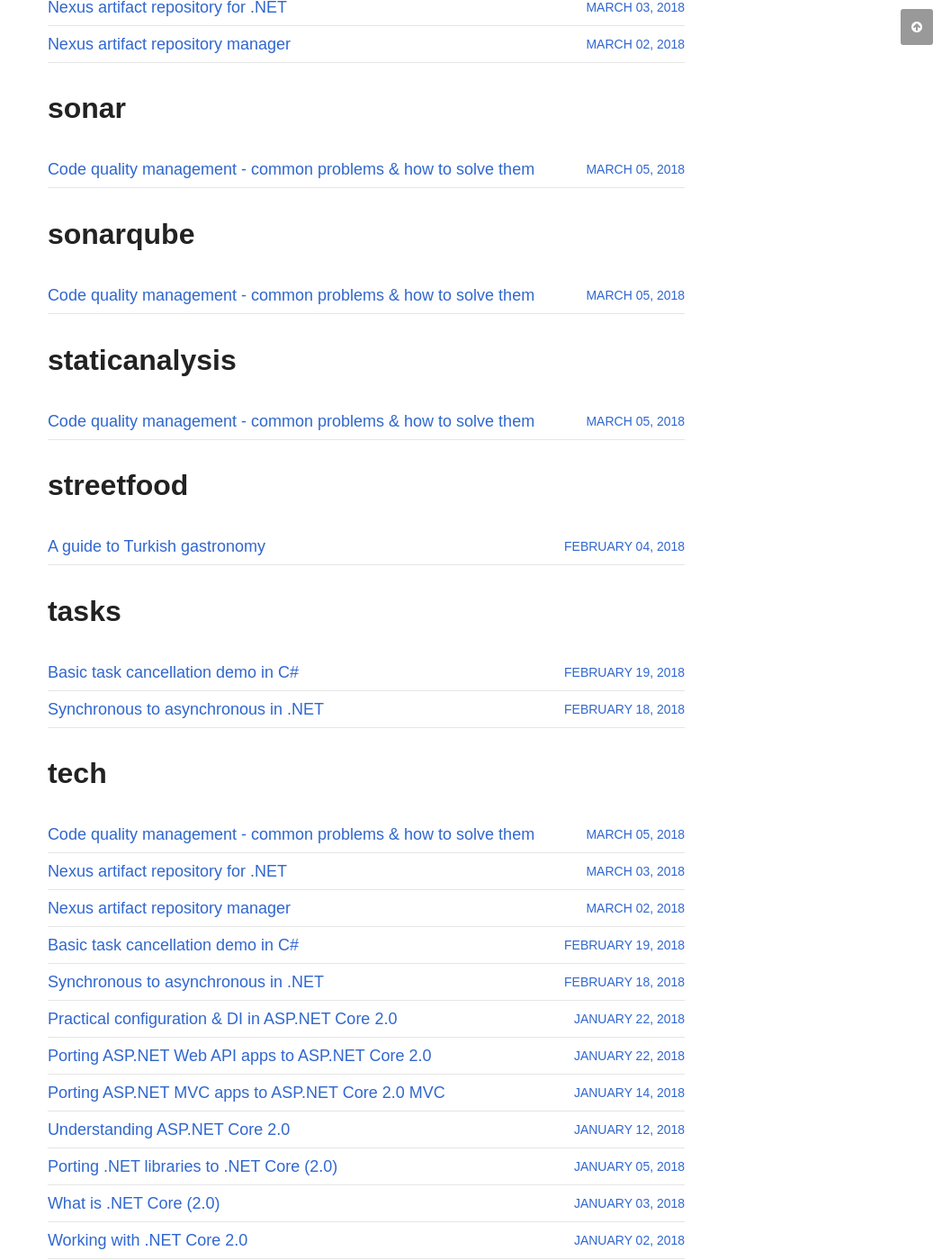
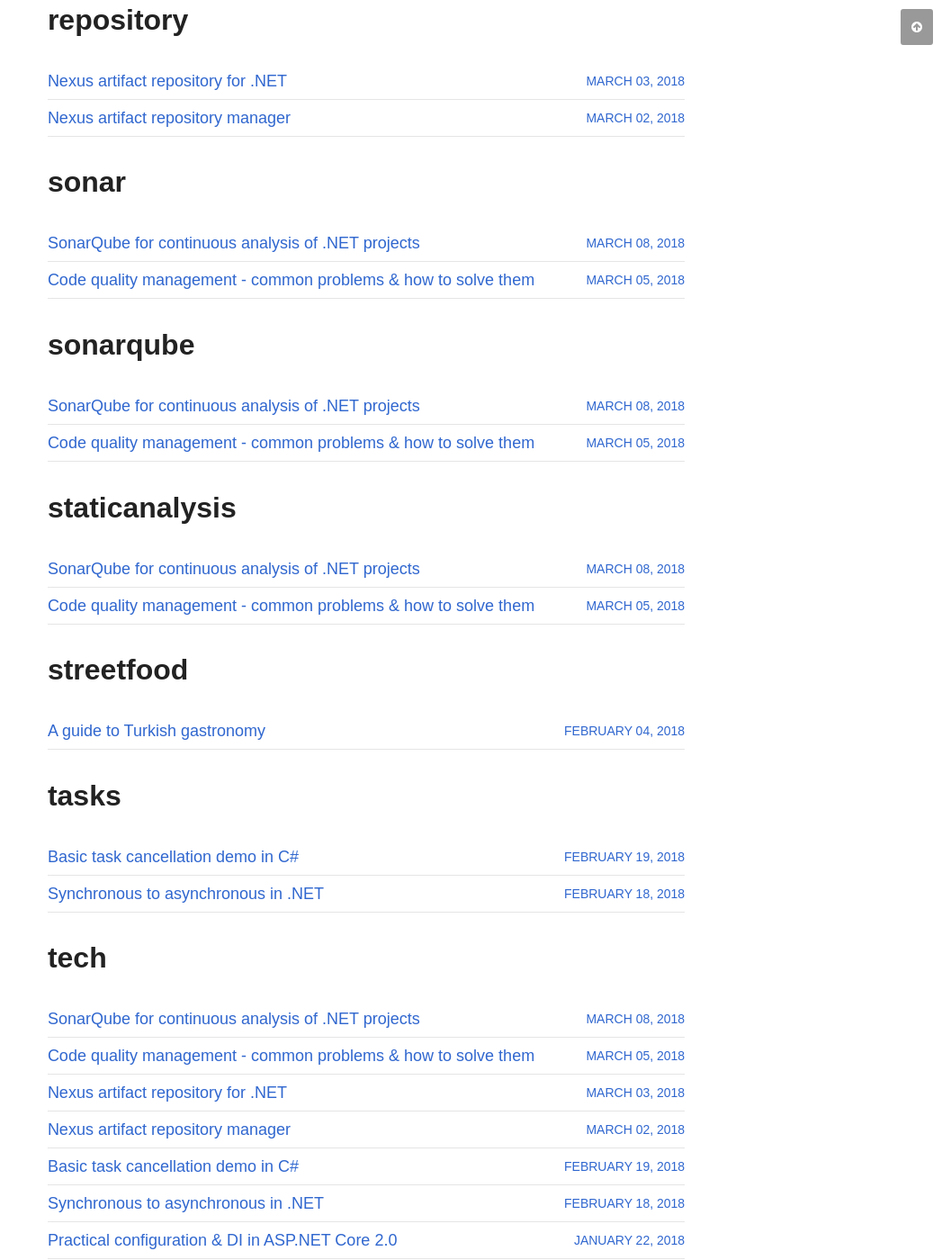
Before and after one commit to chakrabar/chakrabar.github.io, a Jekyll site: the page built from tags/index.md, in a window 1280 px wide and 1400 px high, scrolled down 7119 px. Shown: the whole window at 90% size, without its empty margins (233-1280 px from the left). Built offline with Jekyll 4.4.1, drawn with Linux system fonts in a browser that asks for light colours; nearby versions of some CDN libraries; some of the changed lines change nothing that is shown; some of the changed text lies outside the part shown.

Commit message:
WIP last latest article

````diff
--- a/_posts/articles/2018-03-05-code-quality-management.md
+++ b/_posts/articles/2018-03-05-code-quality-management.md
@@ -122,4 +122,4 @@
 * Cannot analyse architectural or design aspects
 * Does not participate in load or stress testing
 
-In the next section, we'll see [how to setup & use SonarQube for .NET projects](#next).
+In the next section, we'll see **[how to setup & use SonarQube for .NET projects](/articles/sonarqube-for-dotnet/)**.
--- /dev/null
+++ b/_posts/articles/2018-03-08-sonarqube-for-dotnet.md
@@ -0,0 +1,238 @@
+---
+layout: post
+title: "SonarQube for continuous analysis of .NET projects"
+excerpt: "How to setup & use SonarQube for .NET projects, with SonarC# and MSBuild"
+date: 2018-03-08
+tags: [tech, sonar, sonarqube, codequality, staticanalysis, codemetrics]
+categories: articles
+comments: true
+share: true
+---
+
+<small>This article is in-progress</small>
+
+This post is a continuation of **[Code quality management - common problems & how to solve them](/articles/code-quality-management/)**, read that first for a general discussion of software code quality management and how SonarQube helps in the process.
+
+#### SonarQube infrastructure
+
+SonarQube needs three components to work, `SonarQube server`, `SonarQube Scanner` and language pugin
+
+* **SonarQube Scanner** - language specific scanner that actualy runs analysis on the code
+* **SonarQube Server** - where data is sent back after analysis, the processed data is analysed further and reports, insights are created
+* **Language plugin** - language specific plugin for the the server (e.g. SonarC#, SonarJava, SonarPython etc.), with language specific rules and behaviours. Some of the language plugins are installed on the server by default, while others can be installed separately. See all language plgins [here](https://docs.sonarqube.org/display/SONAR/Marketplace).
+
+#### SonarQube setup process for development
+
+We'll setup the infrastructure on a `Windows` system. They can be setup on `Linux` and `Mac OS` as well. We'll run analysis on a `.NET` project, so we'll use `SonarC#` ([SonarVB](https://www.sonarsource.com/products/codeanalyzers/sonarvbnet.html) is also available) plugin and MSBuild runner. Seeting up and running for other languages and project types will have a similar but slightly different setup process.
+
+###### [1] Install and run the SonarQube Server
+
+1. Download [SonarQube here](https://www.sonarqube.org/downloads/). I got the current latest _"SonarQube 7.0"_
+2. Extract the contents of the zip file to a directory with access (e.g. `C:\sonarqube`)
+3. Go inside `bin` folder and find the correct directory as per the system (e.g. `bin\windows-x86-64`)
+4. Run the `StartSonar.bat` bat file (double-click or run from command line)
+5. It may take a few minutes to run. Once started successfully, it'll show a message like _"jvm 1    \| 2018.03.08 17:01:12 INFO  app[][o.s.a.SchedulerImpl] SonarQube is up"_
+6. Browse the user interface at [http://localhost:9000](http://localhost:9000)
+7. You can login with default admin credentials `admin/admin`
+8. Press `Ctrl + C` on the command line window to stop the server
+
+![Image](/images/posts/sonarqube/sonar-started.png)
+
+**Note:** For SonarQube 7 you need to have **Java 8 runtime** installed on the system. Otherwise you'll get an error like _" Unable to execute Java command.  The system cannot find the file specified"_. If not already installed, download and install [JRE 8](http://www.oracle.com/technetwork/java/javase/downloads/jre8-downloads-2133155.html).
+{: .notice--danger}
+
+###### [2] Setup the C# plugin SonarC\#
+
+With current versions of SonarQube server, SonarC# is pre-installed. With my `SonarQube 7`, I got `SonarC# 6.7.1`. For `VB` projects, install the [SonarVB](https://www.sonarsource.com/products/codeanalyzers/sonarvbnet.html) plugin.
+
+###### [3] Setup SonarQube Scanner for MSBuild
+
+Once SonarQube server is setup & running, let's install **SonarQube Scanner** on the machines where analysis will be performed. That means, the development machines if the developers want to run locally and the build machines where the build system will run the code analysis. We'll use it for a .NET project, so we'll use the [SonarQube Scanner for MSBuild](https://docs.sonarqube.org/display/SCAN/Analyzing+with+SonarQube+Scanner+for+MSBuild). Installation and setup guides for other project/build types (e.g. Maven, Gradle, Ant etc.) are available [here](https://docs.sonarqube.org/display/SCAN).
+
+1. You should already have SonarQube 6.7+ and SonarC# 6.7+ (I have 7 and 6.7.1 respectively) on SonarQube server
+2. On SonarQube Scanner machine - install [.NET Framework 4.6+](https://www.microsoft.com/net/download/dotnet-framework-runtime), [Java runtime 8](http://www.oracle.com/technetwork/java/javase/downloads/jre8-downloads-2133155.html)
+3. Download [SonarQube Scanner for MSBuild](https://github.com/SonarSource/sonar-scanner-msbuild/releases). It'll download a zip file _"sonar-scanner-msbuild-{version}.zip"_. I downloaded version 4.0.2.892
+4. Unblock the zip file (Right-click on file -> Properties -> Unblock)
+5. Unzip the _"sonar-scanner-msbuild-{version}.zip"_ on to local directory, e.g. inside `C:\sonarqube\bin\scanner`
+6. Add the path `C:\sonarqube\bin\scanner` to system environment variables. This path has the MSBuild scanner exe
+7. Edit `SonarQube.Analysis.xml` to specify the following parameters:
+    1. sonar.host.url - URL to your SonarQube server, if not http://localhost:9000
+    2. sonar.login - Analysis token of a user with Execute Analysis permissions. Required only if Anonymous does not have them
+8. If required, restrict access to SonarQube.Analysis.xml by setting appropriate file permissions
+
+#### Running MSBuild Scanner for a project
+
+Once all the above setup id completed successfully, we are ready to actually analyse our code and store details in a SonarQube project.
+
+**Note:** We should create separate SonarQube project for each of our codebase, and everytime the analysis reports should be sent to same project for historical analysis. So, while running following commands, the project key (which uniquely identifies a SonarQube project) and project display name (optional, used for display on SonarQube UI) should ke kept constant throughout the lifetime of the codebase.
+{: .notice--info}
+
+Now we'll run analysis against our code, and upload results to our SonarQube project. For that go to the desired project (code) directory and **run the following 3 commands in sequence**. Ideally, the 3 commands should be saved in a `.bat` file in project folder, and run from there.
+
+```bash
+# begin analysis - prepare for the analysis
+# syntax: SonarQube.Scanner.MSBuild.exe begin /k:"unique-project-key" /n:"project-display-name" /v:"project-version"
+# mention server uri IF NOT https://myserver.com:9000, /d:sonar.host.url=https://myserver.com
+SonarQube.Scanner.MSBuild.exe begin /k:"myproject" /n:"My Project" /v:"1.0"
+# build the project/solution
+msbuild SolutionName.sln /t:rebuild
+# end analysis - this will actually start the detailed analysis!
+SonarQube.Scanner.MSBuild.exe end
+```
+
+**Tip:** For the `end` analysis command, it'll try to fetch `blame` data from the source control (Git & SVN are pre-configured). If your source control needs a **VPN or proxy**, set them up before running the `end` command.
+{: .notice--success}
+
+**Tip:** To run `msbuild` command from any location, add the path of `MSBuild.exe` to the system environment variables. For example, the MSBuild version 15 that comes with Visual Studio 2017, can be found at _"C:\Program Files (x86)\Microsoft Visual Studio\2017\\{Edition}\MSBuild\15.0\Bin"_.
+{: .notice--success}
+
+The process can take quite a while (the `end` command) for the first-time use. While it took around 2 minutes to process a codebase of ~20k lines, for another codebase of ~125k lines (that includes ~55k lines C# source code, and rest in JavaScript code & libraries, XML files etc.), it took almost 30min to process completely. But that time also inludes scanning SVN for blame data over VPN network. In the process, it'll create a new folder `.sonarqube` inside current folder, to write all details. And after the scanner has completed the work, the server may need some more time to process and show updated results.
+
+![Image](/images/posts/sonarqube/analysis-complete.png)
+
+We can now go the the project in SonarQube interface and see the details of the analysis.
+
+<figure class="half">
+	<a href="/images/posts/sonarqube/project-dashboard.png">
+        <img src="/images/posts/sonarqube/project-dashboard.png" alt="dashboard" title="dashboard">
+    </a>
+	<a href="/images/posts/sonarqube/project-issues.png">
+        <img src="/images/posts/sonarqube/project-issues.png" alt="issues" title="issues">
+    </a>
+    <a href="/images/posts/sonarqube/project-issue-details.png">
+        <img src="/images/posts/sonarqube/project-issue-details.png" alt="issue-details" title="issue-details">
+    </a>
+    <a href="/images/posts/sonarqube/project-measures.png">
+        <img src="/images/posts/sonarqube/project-measures.png" alt="measures" title="measures">
+    </a>
+	<figcaption>Project analysis details</figcaption>
+</figure>
+
+###### Production deployment
+
+For development or testing, SonarQube server can be installed on almost any machine, but for production deployment there are recommended configurations. For example, we can use the _embedded database_ for development or evaluation purposes, but production instance should have a [proper databse configured](https://docs.sonarqube.org/display/SONAR/Requirements#Requirements-SupportedPlatforms), like - PostgreSQL 8/9, MS SQL Server 2014/2016 with JDBC driver, Oracle 11G/12C, MySQL 5.6/5.7 .
+
+For the production installation, see [instructions here](https://docs.sonarqube.org/display/SONAR/Installing+the+Server).
+
+Also see the [available editions and pricing](https://www.sonarsource.com/plans-and-pricing/).
+
+#### SonarLint code analysis for Visual Studio
+
+The simplest way to use SonarQube code analysis at development time is to add SonarQube extension **[SonarLint](https://www.sonarlint.org/visualstudio/)** to Visual Studio (currently available for VS 2015 and 2017). To install
+
+* Open Visual Studio
+* Go to > `Tools` > `Extensions & updates...`
+* Go to `Online` left menu, search for "sonarlint"
+* Click "Download". The extension will install after VS restart. I installed current latest version `3.10.0.3095`
+
+![Image](/images/posts/sonarqube/sonarlint.png)
+
+Once installed, it'll show code analysis details as you code
+
+![Image](/images/posts/sonarqube/sonarlint-hint.png)
+
+You can click on the rule-id link to go to the rule details/help page.
+
+Actually this squiggly lines for error/warning or the bulb-tips are already part of the Visual Studio infrastructure, SonarLint basically integrates it's rule-set with the VS in-built rules.
+
+**Note:** As of March 2018, [SonarLint DOES NOT support .NET Core project](https://jira.sonarsource.com/browse/MMF-484). This feature is currently under test and hopefully, it will be available soon. On the other hand, [SonarQube Scanner for MSBuild 2.3](https://www.sonarsource.com/resources/product-news/news.html#2017-04-13-sonarqube-scanner-for-msbuild-2-3-released) DOES support .NET Core projects.
+{: .notice--danger}
+
+Another good practice is to run code analysis on each build, so that you get to know the code quality on build and compare with previous state for progress. Once setup properly, Visual Studio will show code analysis results in the `Error List` bottom tab of the editor. This is not enabled by default, we have to enable it for projects which we want to analyse on build.
+
+To **enable SonarLint code analysis on build** for a project
+
+1. Enable code analysis on build for the project
+    1. Right-click on project and go to `Properties`
+    2. Select `Code Analysis` on left menu
+    3. Check the _"Enable Code Analysis on Build"_ option, and save.
+2. Enable SonarQube rules
+    1. Expand project references, right-click _"Analysers"_ and select _"Open Active Rule Set"_
+    2. OR, On `Code Analysis` left menu from above, select _"Microsoft All Rules"_ and _"Open"_
+    3. Select the rules you want (or leave with default selection)
+    4. You can change action level if required (e.g. Warning to Error) - if you make any change, they get saved in the project folder as `ProjectName.ruleset` XML file
+
+![Image](/images/posts/sonarqube/code-analysis-on-build.png)
+
+![Image](/images/posts/sonarqube/rule-editing.png)
+
+Notice that the code analysis settings are saved in the `project.csproj`, inside a `PropertyGroup`
+
+```xml
+<PropertyGroup Condition=" '$(Configuration)|$(Platform)' == 'Debug|AnyCPU' ">
+    ...
+    <CodeAnalysisRuleSet>AllRules.ruleset</CodeAnalysisRuleSet>
+    <RunCodeAnalysis>true</RunCodeAnalysis>
+</PropertyGroup>
+```
+
+SonarQube (or SonarLint) comes with a strong set of rule set. But, if you really need, you can customize own rules with the [SonarQube Roslyn SDK](https://github.com/SonarSource/sonarqube-roslyn-sdk). The source code for current set of ruls is available [here](https://github.com/SonarSource/sonar-csharp/tree/master/sonaranalyzer-dotnet/src/SonarAnalyzer.CSharp/Rules).
+
+#### Detailed analysis with SonarQube
+
+```bash
+@echo off
+
+REM Remove output directory
+IF EXIST "TestOutputs" RD /S /Q TestOutputs
+
+REM (re)create output directory
+MD TestOutputs
+
+REM begin analysis - prepare for the analysis
+REM specify unit test results & opencover coverage reports
+SonarQube.Scanner.MSBuild.exe begin /k:"myproject" /n:"My Project" /v:"1.0" /d:sonar.cs.nunit.reportsPaths="TestOutputs\NUnitResults.xml" /d:sonar.cs.opencover.reportsPaths="TestOutputs\opencover.xml"
+
+REM build the project/solution
+msbuild MySolution.sln /t:rebuild
+
+REM run NUnit tests
+"C:\Program Files (x86)\NUnit 2.6.4\bin\nunit-console.exe" /result=TestOutputs\NUnitResults.xml Core\bin\Debug\MyProject.CoreTests.dll Data\bin\Debug\MyProject.Data.Tests.dll Services\bin\Debug\UIModules.ServicesTests.dll Web\bin\Debug\UIModules.Web.Tests.dll
+
+REM run OpenCover coverage, use filters to include/exclude dlls
+"C:\Users\Me\AppData\Local\Apps\OpenCover\OpenCover.Console.exe" -register:user "-target:C:\Program Files (x86)\NUnit 2.6.4\bin\nunit-console.exe" "-targetargs:Core\bin\Debug\MyProject.CoreTests.dll Data\bin\Debug\MyProject.Data.Tests.dll Services\bin\Debug\UIModules.ServicesTests.dll Web\bin\Debug\UIModules.Web.Tests.dll /noshadow" "-output:TestOutputs\opencover.xml" "-filter:+[MyProject*]* +[My.Shared*]* +[UIModules*]* -[*Tests]* -[*.Console]* -[*Models]*"
+
+REM process end analysis
+SonarQube.Scanner.MSBuild.exe end
+
+REM keep window open
+pause
+```
+
+**Tip:** You can use [OpenCover filters](https://github.com/opencover/opencover/blob/master/main/OpenCover.Documentation/Usage.pdf) to include and exclude specific assemblies and classes from coverage analysis.
+{: .notice--success}
+
+#### References
+
+* [SonarQube - continuous code quality](https://www.sonarqube.org/)
+* [SonarC#](https://www.sonarsource.com/products/codeanalyzers/sonarcsharp.html)
+  * [Sonar C# docs](https://docs.sonarqube.org/pages/viewpage.action?pageId=1441900)
+  * [SonarC# on GitHub](https://github.com/SonarSource/sonar-csharp/tree/master/sonaranalyzer-dotnet)
+  * [SonarC# rules](https://rules.sonarsource.com/csharp/RSPEC-3877)
+  * [SonarQube Roslyn SDK](https://github.com/SonarSource/sonarqube-roslyn-sdk)
+* [SonarLint for Visual Studio](https://www.sonarlint.org/visualstudio/)
+  * [Linking SonarLint with remote SonarQube](https://www.sonarlint.org/visualstudio/howto.html#one-time-analysis)
+* [Download JRE 8](http://www.oracle.com/technetwork/java/javase/downloads/jre8-downloads-2133155.html)
+* [Download SonarQube](https://www.sonarqube.org/downloads/)
+* [Install a plugin](https://docs.sonarqube.org/display/SONAR/Installing+a+Plugin)
+* [SonarQube Scanner for MSBuild](https://docs.sonarqube.org/display/SCAN/Analyzing+with+SonarQube+Scanner+for+MSBuild)
+  * [C# MSBuild scanner setup](https://docs.sonarqube.org/display/SCAN/Scanning+on+Windows)
+  * [MSBuild docs](https://docs.microsoft.com/en-us/visualstudio/msbuild/msbuild-concepts)
+  * [MSBuild commandline reference](https://msdn.microsoft.com/en-us/library/ms164311.aspx)
+  * [Configuring SonarQube Scanner for MSBuild](https://github.com/SonarSource/sonar-.net-documentation/blob/master/doc/appendix-2.md)
+* [Narrowing focus on SonarQube analysis](https://docs.sonarqube.org/display/SONAR/Narrowing+the+Focus#NarrowingtheFocus-patterns)
+
+
+###### SonarQube coverage exclusions:
+
+**/Scripts/** > works
+lol
+**/*VM.cs > yep!
+**DM.cs > yep!
+
+**/*Console/** > nope
+**Console/** > nope
+
+Interface only (contract) projects are excluded as they do not have any executable LoC
+
+**/Scripts/** lol
````
